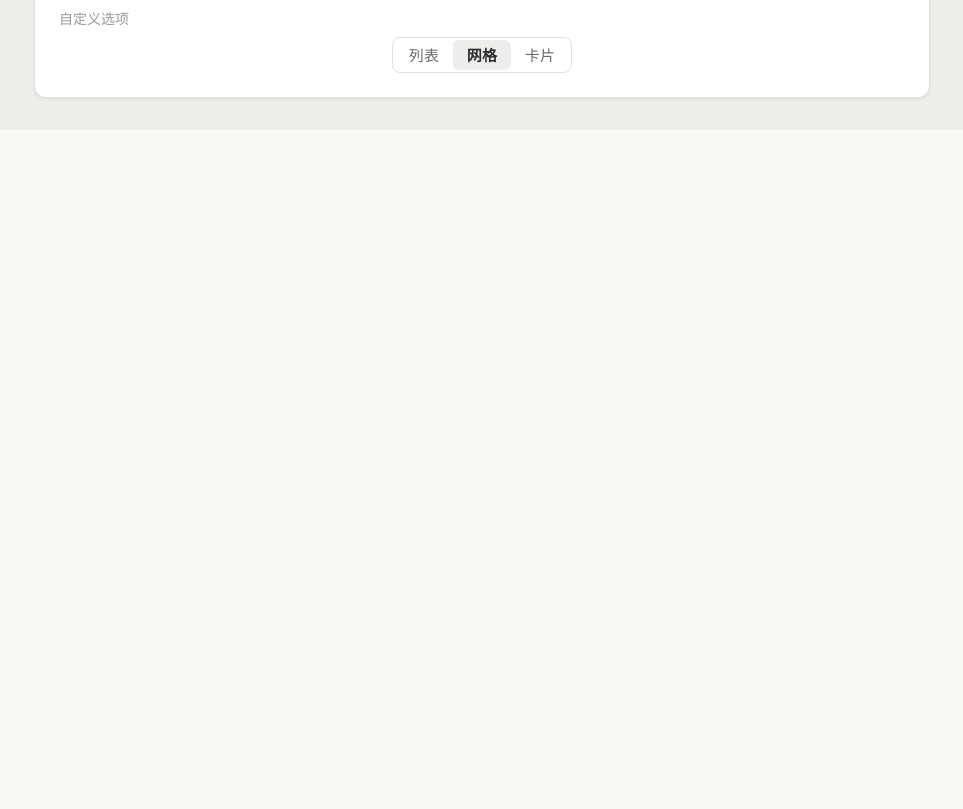
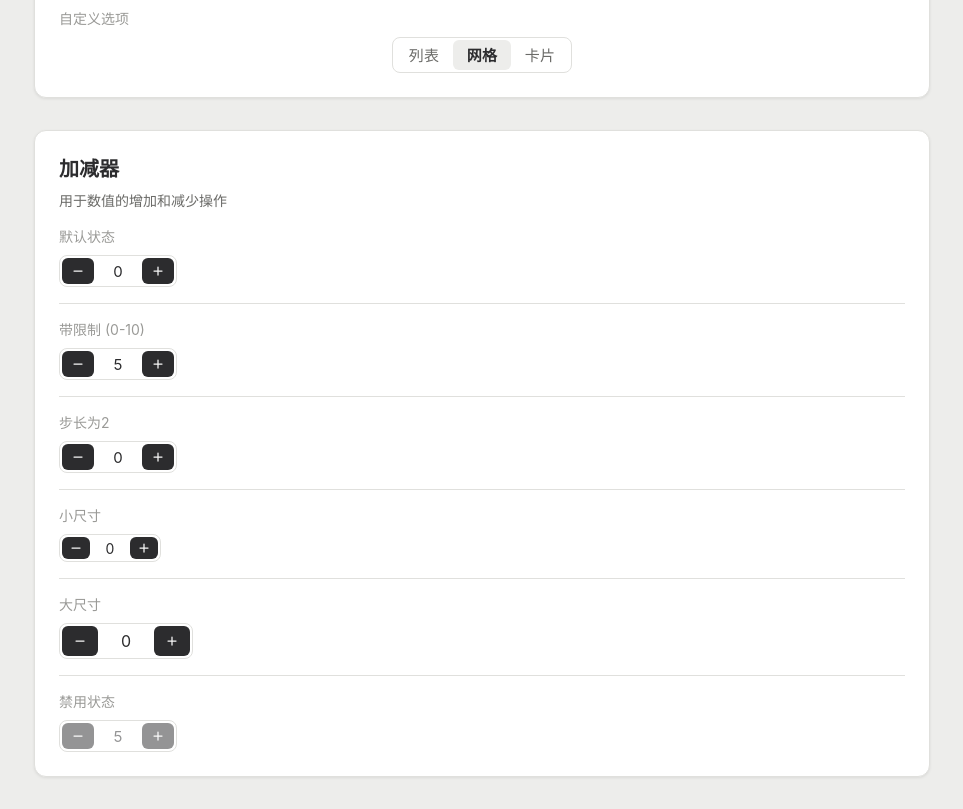
Before and after one commit to MaodeLab/MLUI, a Next.js app: page / in a window 1280 px wide. Shown: the part 1000-1809 px from the top of the page, without its empty margins (158-1121 px from the left). Before the commit the page ends 1130 px from the top, so only its background shows below. Built offline with nearby package versions, Linux system fonts and the light colour scheme.

Commit message:
feat: 新增 Stepper 加减器组件
- 新增 components/Stepper 组件及 demo 配置
- 在 components/index.ts 中导出 Stepper

```diff
--- /dev/null
+++ b/components/Stepper/demo.tsx
@@ -0,0 +1,61 @@
+// components/Stepper/demo.tsx
+import { Stepper } from './index';
+import type { StepperProps } from './types';
+
+const demo = {
+  component: Stepper,
+  title: '加减器',
+  description: '用于数值的增加和减少操作',
+  category: '数据录入',
+  examples: [
+    {
+      label: '默认状态',
+      props: {
+        defaultValue: 0,
+        onChange: (value) => console.log('当前值:', value)
+      } as StepperProps
+    },
+    {
+      label: '带限制 (0-10)',
+      props: {
+        defaultValue: 5,
+        min: 0,
+        max: 10,
+        onChange: (value) => console.log('当前值:', value)
+      } as StepperProps
+    },
+    {
+      label: '步长为2',
+      props: {
+        defaultValue: 0,
+        step: 2,
+        onChange: (value) => console.log('当前值:', value)
+      } as StepperProps
+    },
+    {
+      label: '小尺寸',
+      props: {
+        defaultValue: 0,
+        size: 'sm',
+        onChange: (value) => console.log('当前值:', value)
+      } as StepperProps
+    },
+    {
+      label: '大尺寸',
+      props: {
+        defaultValue: 0,
+        size: 'lg',
+        onChange: (value) => console.log('当前值:', value)
+      } as StepperProps
+    },
+    {
+      label: '禁用状态',
+      props: {
+        defaultValue: 5,
+        disabled: true,
+      } as StepperProps
+    }
+  ]
+};
+
+export default demo;
--- /dev/null
+++ b/components/Stepper/index.tsx
@@ -0,0 +1,123 @@
+// components/Stepper/index.tsx
+'use client';
+
+import React, { useState, useCallback } from 'react';
+import { StepperProps } from './types';
+
+export const Stepper: React.FC<StepperProps> = ({
+    value: controlledValue,
+    defaultValue = 0,
+    min = -Infinity,
+    max = Infinity,
+    step = 1,
+    onChange,
+    disabled = false,
+    className = '',
+    size = 'md',
+    ...props
+}) => {
+    const isControlled = controlledValue !== undefined;
+    const [internalValue, setInternalValue] = useState(defaultValue);
+
+    const currentValue = isControlled ? controlledValue : internalValue;
+
+    const handleChange = useCallback((newValue: number) => {
+        const clampedValue = Math.min(Math.max(newValue, min), max);
+        if (!isControlled) {
+            setInternalValue(clampedValue);
+        }
+        onChange?.(clampedValue);
+    }, [isControlled, min, max, onChange]);
+
+    const handleDecrement = useCallback(() => {
+        handleChange(currentValue - step);
+    }, [currentValue, step, handleChange]);
+
+    const handleIncrement = useCallback(() => {
+        handleChange(currentValue + step);
+    }, [currentValue, step, handleChange]);
+
+    const handleInputChange = useCallback((e: React.ChangeEvent<HTMLInputElement>) => {
+        const val = parseFloat(e.target.value);
+        if (!isNaN(val)) {
+            handleChange(val);
+        }
+    }, [handleChange]);
+
+    const sizes = {
+        sm: 'h-7 [&>button]:w-7 [&>input]:w-10 [&>input]:text-sm',
+        md: 'h-8 [&>button]:w-8 [&>input]:w-12 [&>input]:text-[15px]',
+        lg: 'h-9 [&>button]:w-9 [&>input]:w-14 [&>input]:text-base',
+    };
+
+    const buttonBase = `
+    flex items-center justify-center
+    bg-[var(--color-primary)]
+    text-[var(--color-bg)]
+    hover:bg-[var(--color-primary-hover)]
+    active:bg-[var(--color-primary-active)]
+    disabled:opacity-50
+    disabled:pointer-events-none
+    disabled:cursor-not-allowed
+    transition-colors
+    duration-200
+    select-none
+  `;
+
+const inputBase = `
+  text-center
+  bg-transparent
+  text-[var(--color-text)]
+  outline-none
+  disabled:opacity-50
+  disabled:pointer-events-none
+  disabled:cursor-not-allowed
+  [-moz-appearance:textfield]
+  [&::-webkit-outer-spin-button]:appearance-none
+  [&::-webkit-inner-spin-button]:appearance-none
+`;
+
+    const sizeClasses = sizes[size] || sizes.md;
+
+    return (
+        <div
+            className={`inline-flex items-center rounded-lg border-[1.5px] border-[var(--color-border)] bg-[var(--color-bg-card)] p-0.5 select-none ${sizeClasses} ${className}`}
+            {...props}
+        >
+            <button
+                type="button"
+                onClick={handleDecrement}
+                disabled={disabled || currentValue <= min}
+                className={`${buttonBase} rounded-md h-full`}
+            >
+                <svg className="w-3 h-3" fill="none" viewBox="0 0 24 24" stroke="currentColor" strokeWidth={2.5}>
+                    <path strokeLinecap="round" strokeLinejoin="round" d="M20 12H4" />
+                </svg>
+            </button>
+
+            <input
+                type="number"
+                value={currentValue}
+                onChange={handleInputChange}
+                disabled={disabled}
+                className={`${inputBase} ${sizeClasses}`}
+                min={min}
+                max={max}
+                step={step}
+            />
+
+            <button
+                type="button"
+                onClick={handleIncrement}
+                disabled={disabled || currentValue >= max}
+                className={`${buttonBase} rounded-md h-full`}
+            >
+                <svg className="w-3 h-3" fill="none" viewBox="0 0 24 24" stroke="currentColor" strokeWidth={2.5}>
+                    <path strokeLinecap="round" strokeLinejoin="round" d="M12 4v16m8-8H4" />
+                </svg>
+            </button>
+        </div>
+    );
+};
+
+export default Stepper;
--- /dev/null
+++ b/components/Stepper/type.ts
@@ -0,0 +1,14 @@
+// components/Stepper/types.ts
+import { HTMLAttributes } from 'react';
+
+export interface StepperProps extends Omit<HTMLAttributes<HTMLDivElement>, 'onChange'> {
+  value?: number;
+  defaultValue?: number;
+  min?: number;
+  max?: number;
+  step?: number;
+  onChange?: (value: number) => void;
+  disabled?: boolean;
+  className?: string;
+  size?: 'sm' | 'md' | 'lg';
+}
--- a/components/index.ts
+++ b/components/index.ts
@@ -3,16 +3,17 @@ export { Button } from './Button';
 export type { ButtonProps } from './Button/types';
 export { SegmentedControl } from './SegmentedControl';
 export type { SegmentedControlProps, SegmentedOption } from './SegmentedControl/types';
+export { Stepper } from './Stepper';
+export type { StepperProps } from './Stepper/types';
 
-// 导入所有组件的 demo 配置（使用默认导入）
 import buttonDemo from './Button/demo';
 import segmentedControlDemo from './SegmentedControl/demo';
+import stepperDemo from './Stepper/demo';
 
-// 统一导出配置列表
 export const componentDemos = [
   buttonDemo,
   segmentedControlDemo,
+  stepperDemo,
 ] as const;
 
-// 类型推导
 export type ComponentDemo = typeof componentDemos[number];
```
